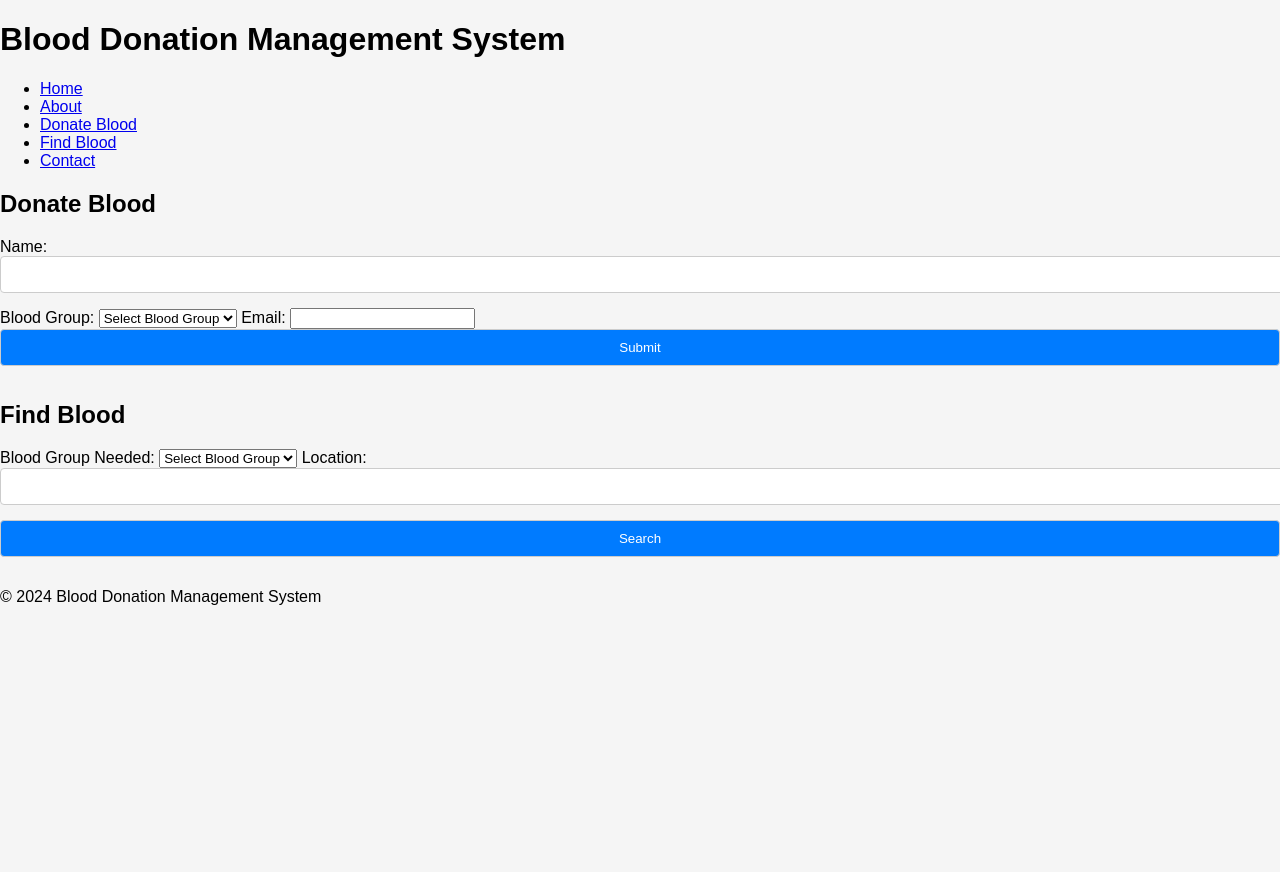
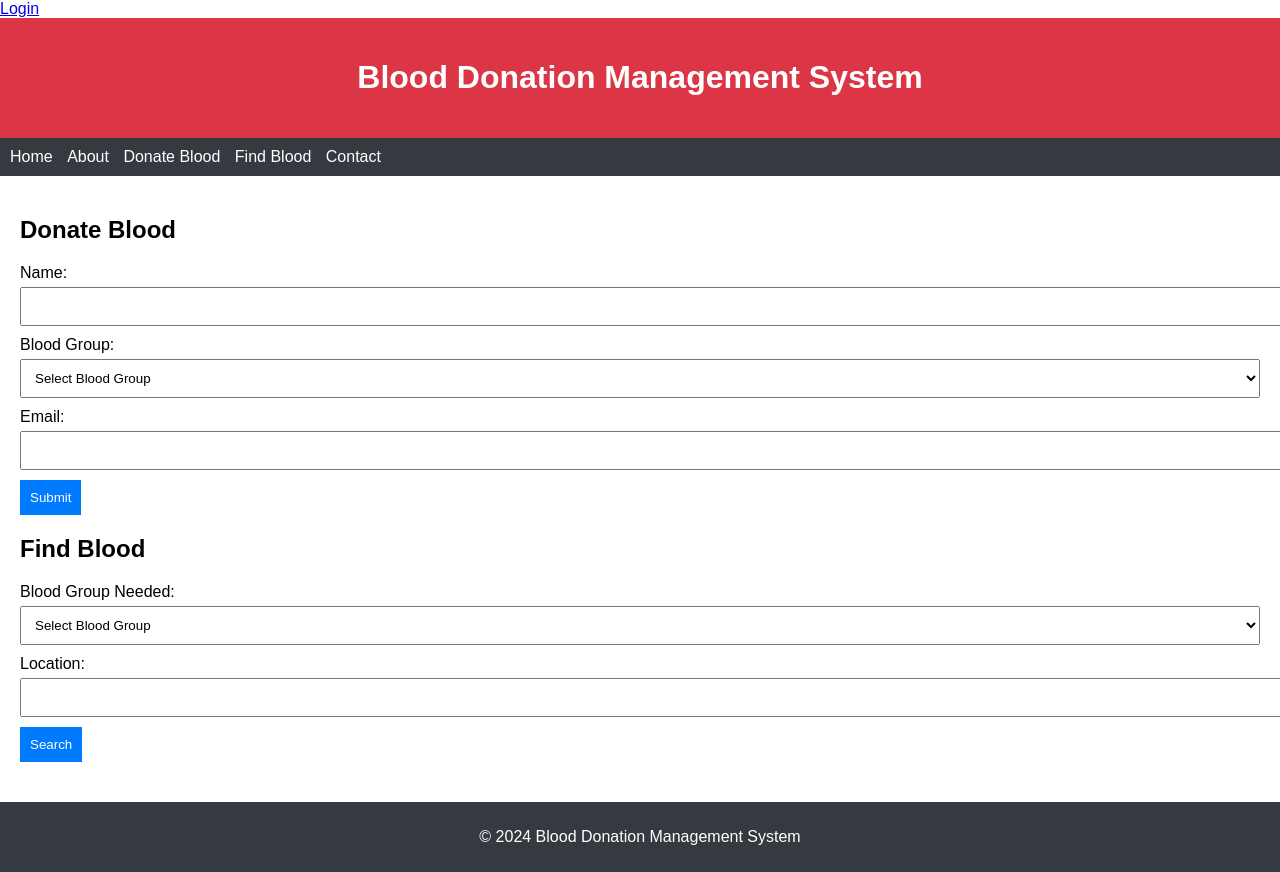
Before and after one commit to SoumyajitSD/bloodbankmanagement, a plain HTML site: page index.html in a window 1280 px wide. Shown: the top 872 px of the page. Before the commit the page ends 800 px from the top, so only its background shows below. Drawn offline with Linux system fonts and the light colour scheme; a script that the page names is missing.

Commit message:
Update index.html

```diff
--- a/index.html
+++ b/index.html
@@ -1,13 +1,86 @@
 <!DOCTYPE html>
 <html lang="en">
+
 <head>
   <meta charset="UTF-8">
   <meta name="viewport" content="width=device-width, initial-scale=1.0">
   <title>Blood Donation Management System</title>
-  <link rel="stylesheet" href="project.css">
-  <link rel="stylesheet" href="project.js" type="text/Javascript">
+  <a href="login.html"><span>Login</span></a>
+  <script src="project.js"></script>
 
 </head>
+<style>
+  body {
+    font-family: Arial, sans-serif;
+    margin: 0;
+    padding: 0;
+  }
+
+  header {
+    background-color: #dc3545;
+    color: #fff;
+    text-align: center;
+    padding: 20px;
+  }
+
+  nav {
+    background-color: #343a40;
+    color: #fff;
+    padding: 10px;
+  }
+
+  nav ul {
+    list-style-type: none;
+    padding: 0;
+    margin: 0;
+  }
+
+  nav ul li {
+    display: inline;
+    margin-right: 10px;
+  }
+
+  nav ul li a {
+    text-decoration: none;
+    color: #fff;
+  }
+
+  main {
+    padding: 20px;
+  }
+
+  section {
+    margin-bottom: 20px;
+  }
+
+  form label {
+    display: block;
+    margin-bottom: 5px;
+  }
+
+  form input,
+  form select {
+    width: 100%;
+    padding: 10px;
+    margin-bottom: 10px;
+  }
+
+  form button {
+    padding: 10px;
+    background-color: #007bff;
+    color: #fff;
+    border: none;
+    cursor: pointer;
+  }
+
+  footer {
+    background-color: #343a40;
+    color: #fff;
+    text-align: center;
+    padding: 10px;
+  }
+</style>
+
 <body>
   <header>
     <h1>Blood Donation Management System</h1>
@@ -70,4 +143,5 @@
   </footer>
   <script src="script.js"></script>
 </body>
+
 </html>
```
